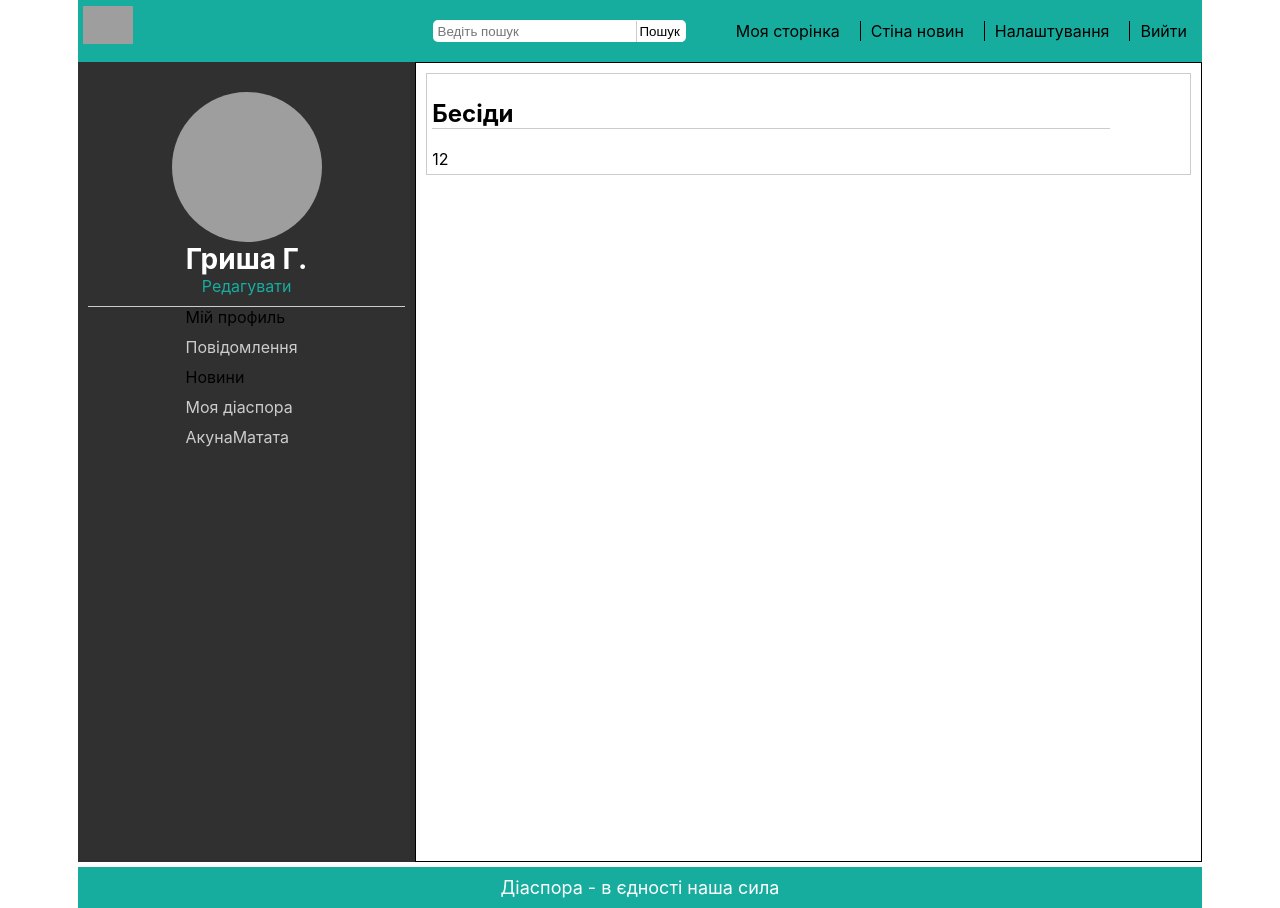
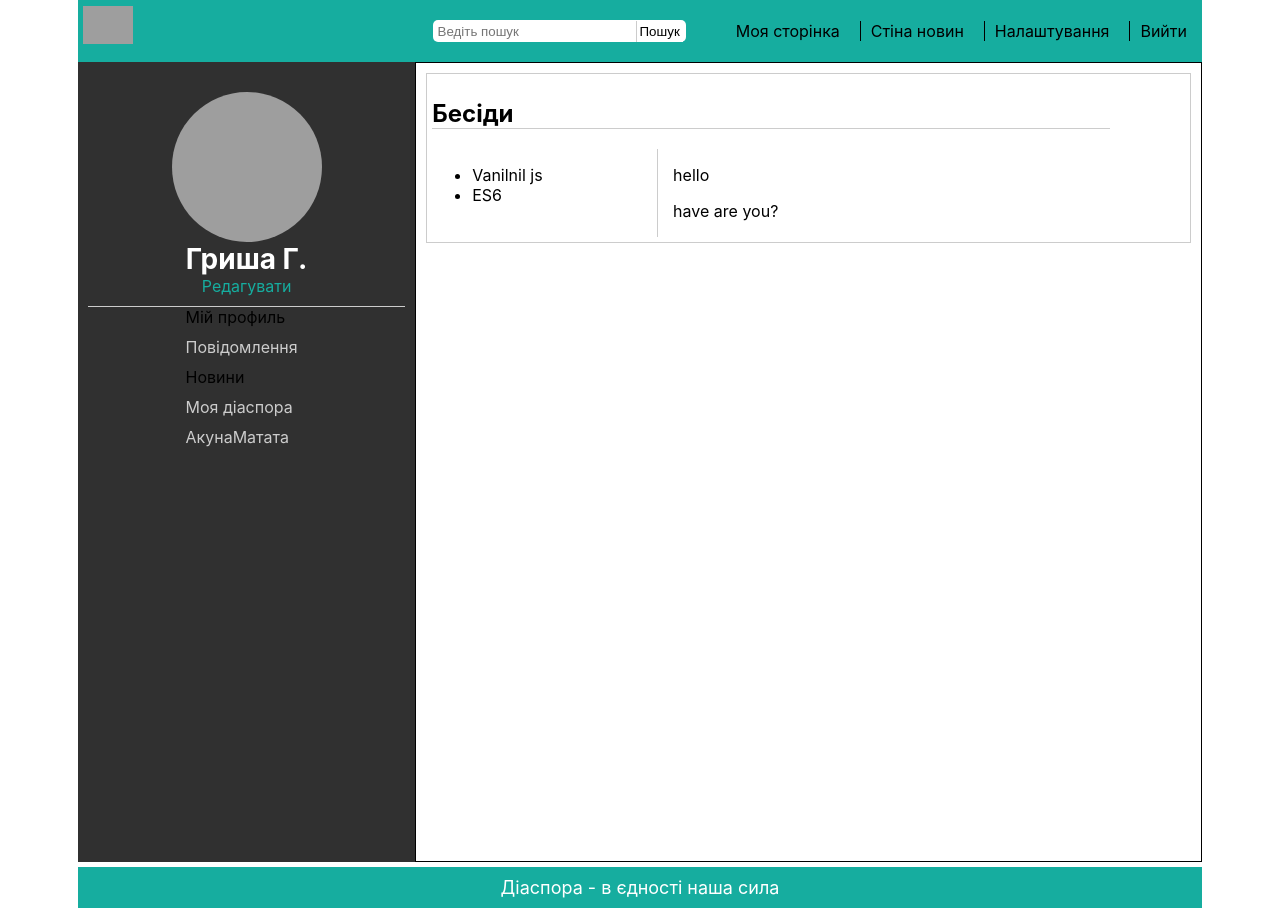
Before and after one commit to zin4ik/social_network, a React (Create React App) app: page /dialogs in a window 1280 px wide. Built offline with nearby package versions, Linux system fonts and the light colour scheme; grey boxes are pictures that could not be loaded.

Commit message:
new file on dialog

```diff
--- a/src/components/Dialogs/Dialogs.jsx
+++ b/src/components/Dialogs/Dialogs.jsx
@@ -1,14 +1,16 @@
 import React from "react";
 import s from "./Dialogs.module.css";
+import UsersDialog from "./UsersDialog/UsersDialog";
+import MassegesDialog from "./MassegesDialog/MassegesDialog";
 
 
-const Dialogs = (props) => {
+const Dialogs = () => {
     return (
         <main className={s.dialogs}>
             <h2 className={s.h2}>Бесіди</h2>
             <div className={s.dialogsBlock}>
-                <section>1</section>
-                <section>2</section>
+                <UsersDialog />
+                <MassegesDialog />
             </div>
 
         </main>
--- a/src/components/Dialogs/Dialogs.module.css
+++ b/src/components/Dialogs/Dialogs.module.css
@@ -2,6 +2,7 @@
 display: flex;
 flex-flow: column nowrap;
 align-items: flex-start;
+
 padding: 5px;
 border: 1px solid  #ccc;
 }
@@ -12,4 +13,8 @@ border: 1px solid  #ccc;
 }
 .dialogsBlock{
     display: flex;
+    flex-flow: row nowrap;
+    justify-content: space-between;
+    width: 100%;
+
 }
--- /dev/null
+++ b/src/components/Dialogs/MassegesDialog/MassegesDialog.jsx
@@ -0,0 +1,16 @@
+import React from 'react';
+import s from './MassegesDialog.module.css';
+
+const MassegesDialog =()=>{
+    return (
+
+            <article className={s.MassegesDialog}>
+                <section className={s.masseg}>
+                    <p className={s.textMasseg}>hello</p>
+                    <p className={s.textMasseg}>have are you?</p>
+                </section>
+                </article>
+
+    )
+}
+export default MassegesDialog;
--- /dev/null
+++ b/src/components/Dialogs/MassegesDialog/MassegesDialog.module.css
@@ -0,0 +1,7 @@
+.MassegesDialog{
+    display: flex;
+    flex-flow: column nowrap;
+    max-width: 70%;
+    flex-basis: 68%;
+
+}
--- /dev/null
+++ b/src/components/Dialogs/UsersDialog/UsersDialog.jsx
@@ -0,0 +1,18 @@
+import React from 'react';
+import s from './UsersDialog.module.css';
+
+const UsersDialog =()=>{
+    return (
+        <section className={s.UsersDialog}>
+            <ul className={s.list}>
+                <li className={s.item}>
+                    <a href="#" className={s.link}>Vanilnil js</a>
+                </li>
+                <li className={s.item}>
+                    <a href="#" className={s.link}>ES6</a>
+                </li>
+            </ul>
+        </section>
+    )
+}
+export default UsersDialog;
--- /dev/null
+++ b/src/components/Dialogs/UsersDialog/UsersDialog.module.css
@@ -0,0 +1,13 @@
+.UsersDialog{
+    display: flex;
+    flex-flow: column nowrap;
+    align-items: flex-start;
+    justify-content: flex-start;
+    min-width: 30%;
+    flex-basis: 30%;
+    border-right: 1px solid #ccc;
+}
+.link{
+    text-decoration: none;
+    color:#000;
+}
```
